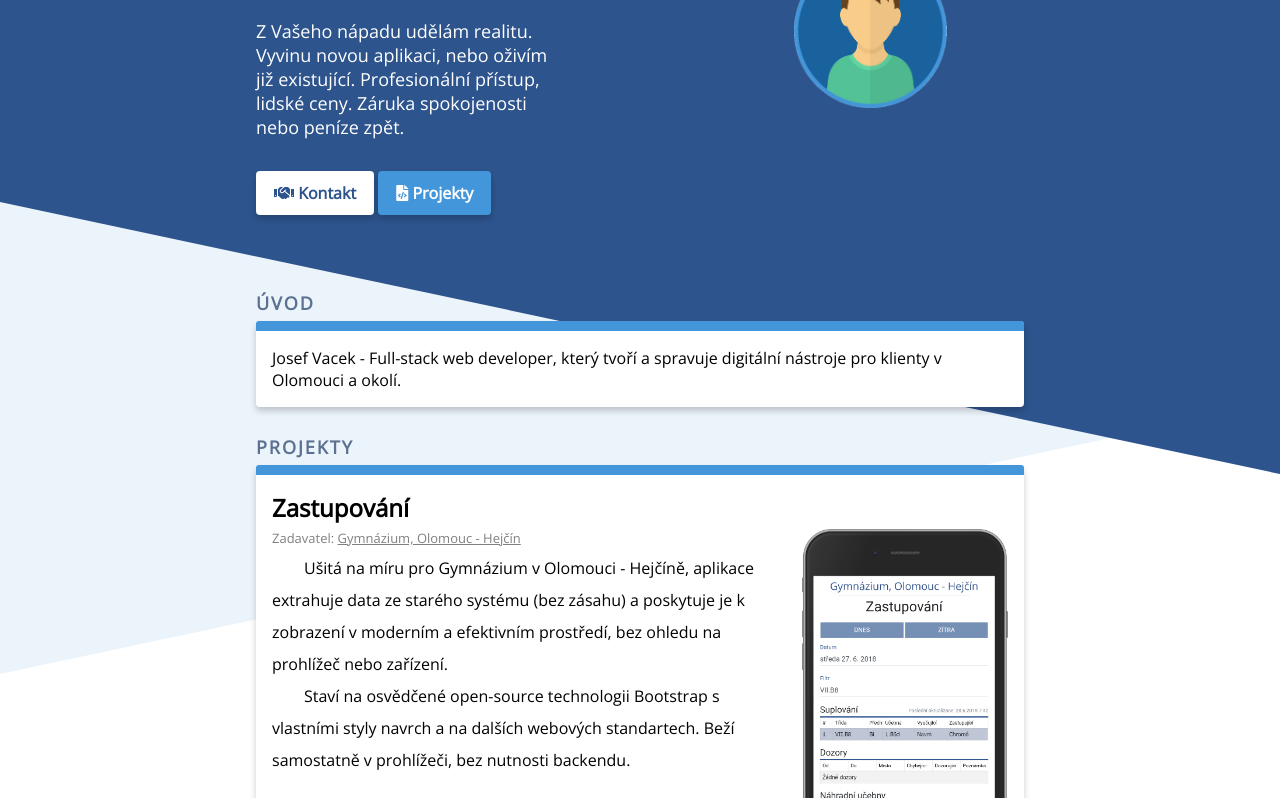
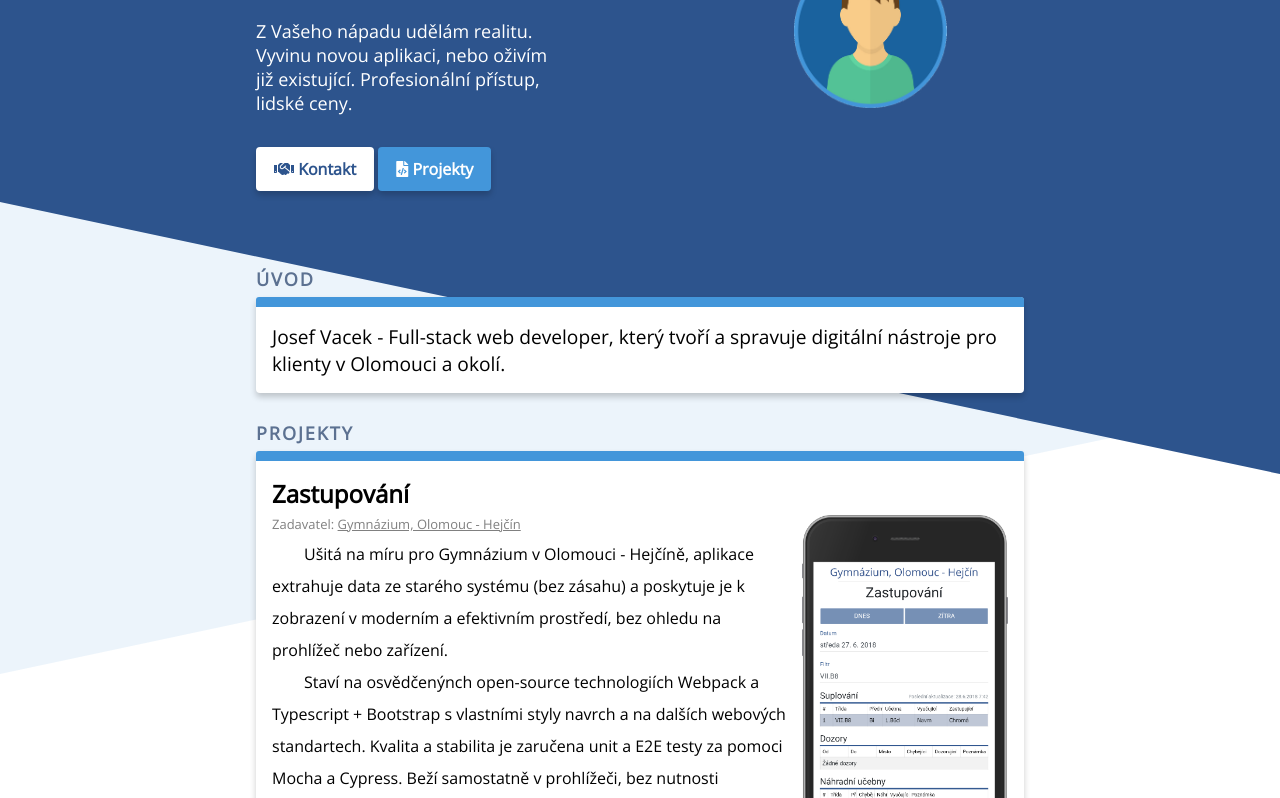
Before and after one commit to vacekj/old-portfolio, a website built with webpack: page index.html in a window 1280 px wide. Shown: the part 154-952 px from the top of the page. Built offline with nearby package versions, Linux system fonts and the light colour scheme.

Commit message:
publish! <3

```diff
--- a/index.html
+++ b/index.html
@@ -30,8 +30,7 @@
                 Inovace je má vášeň.
             </h1>
             <div class="hero-text">
-                Z Vašeho nápadu udělám realitu. Vyvinu novou aplikaci, nebo oživím již existující. Profesionální přístup, lidské ceny. Záruka
-                spokojenosti nebo peníze zpět.
+                Z Vašeho nápadu udělám realitu. Vyvinu novou aplikaci, nebo oživím již existující. Profesionální přístup, lidské ceny.
             </div>
             <div class="hero-image">
                 <img src="portrait.png" alt="" srcset="">
@@ -50,9 +49,9 @@
             <a name="intro"></a>
             <div class="page-stripe">
             </div>
-            <div class="page-body">
+            <div class="page-body uvod-text">
                 Josef Vacek - Full-stack web developer, který tvoří a spravuje digitální nástroje pro klienty v Olomouci a okolí.
-                <!-- TODO: fotka když mobil s obtékáním. loga klientů -->
+                <!-- TODO: fotka když mobil s obtékáním. loga klientů v medailoncích -->
             </div>
         </div>
 
@@ -78,8 +77,9 @@
                             k zobrazení v moderním a efektivním prostředí, bez ohledu na prohlížeč nebo zařízení.
                         </p>
                         <p>
-                            Staví na osvědčené open-source technologii Bootstrap s vlastními styly navrch a na dalších webových standartech. Beží samostatně
-                            v prohlížeči, bez nutnosti backendu.
+                            Staví na osvědčenýnch open-source technologiích Webpack a Typescript + Bootstrap s vlastními styly navrch a na dalších webových
+                            standartech. Kvalita a stabilita je zaručena unit a E2E testy za pomoci Mocha a Cypress. Beží
+                            samostatně v prohlížeči, bez nutnosti backendu.
                         </p>
 
                     </div>
@@ -95,7 +95,7 @@
                     <a href="https://github.com/jouzalol/better-zastupovani" class="button button-hover shadow button-code">
                         <i class="fas fa-code"></i> Kód</a>
                 </div>
-                <div class="flex-column project-quote">Aplikace výrazně zjednodušila naši práci se suplováním.</div>
+                <div class="flex-column project-quote">Aplikace nám výrazně zjednodušila práci se suplováním.</div>
             </div>
             <div class="project-container flex-container">
                 <div class="flex-column project-title">
@@ -114,7 +114,7 @@
                         </p>
                         <p>
                             Podobně jako Zastupování aplikace využívá frameworku Bootstrap s vlastními styly pro front-end. Back-end běží pod Node.js
-                            a frameworkem Express.js.
+                            a frameworkem Express.js. Kvalitu a stabilitu opět zajišťuje dvojice Mocha + Cypress.
                         </p>
 
                     </div>
--- a/index.scss
+++ b/index.scss
@@ -130,6 +130,12 @@ body {
         background: $color-secondary;
         border-radius: 3px 3px 0px 0px;
     }
+}
+
+/* Uvod */
+
+.uvod-text {
+    font-size: larger;
 }
 
 /* Projects */
```
